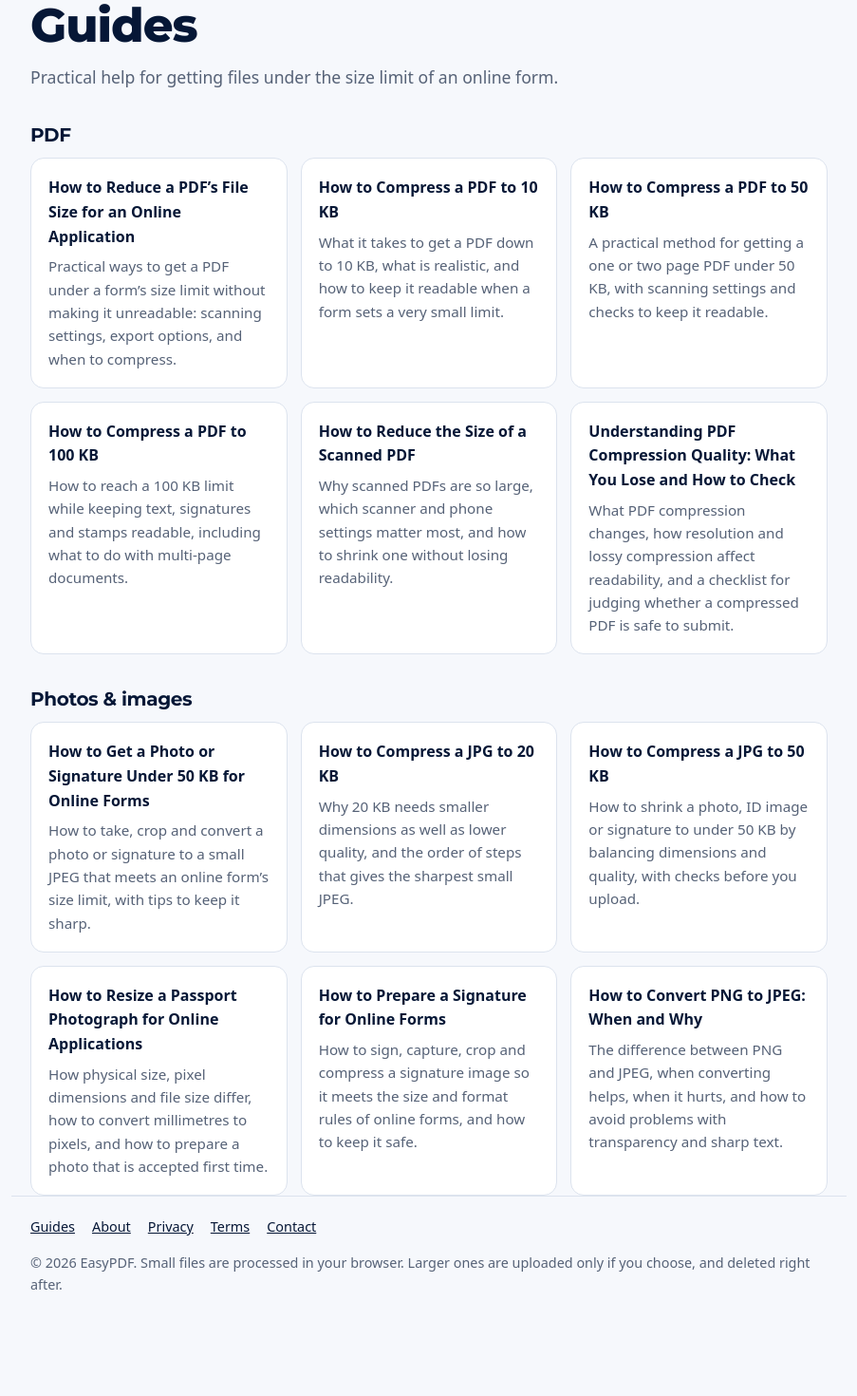
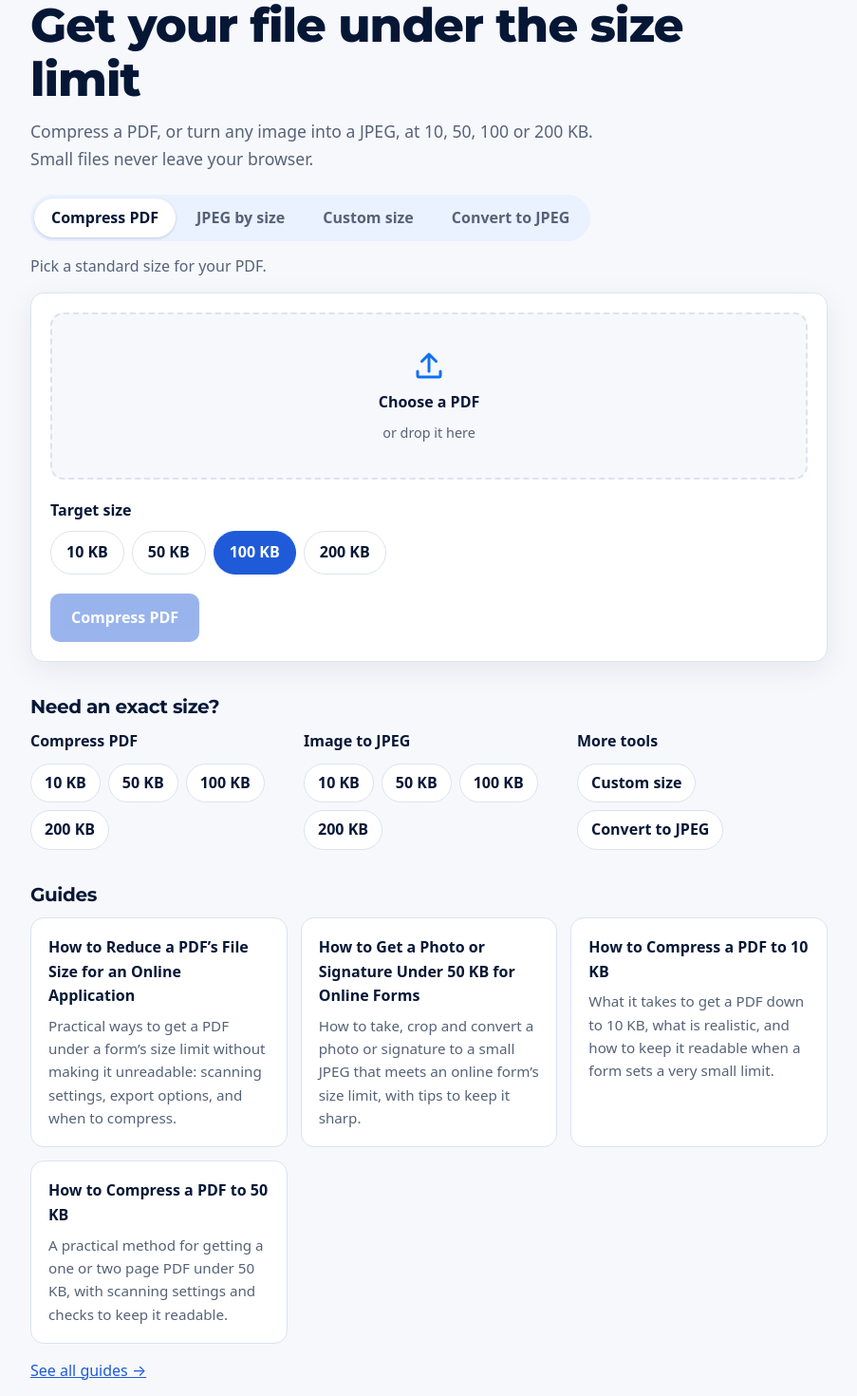
Before and after one commit to samirnagp/compresspdf, a Next.js app: page / in a window 1280 px wide. Shown: the part 100-1570 px from the top of the page at 95% size, without its empty margins (188-1091 px from the left). Before the commit the page ends 1510 px from the top, so only its background shows below. Built offline with nearby package versions, Linux system fonts and the light colour scheme.

Commit message:
Add files via upload

```diff
--- a/app/page.tsx
+++ b/app/page.tsx
@@ -1,33 +1,32 @@
-import type { Metadata } from 'next';
 import Link from 'next/link';
+import Home from '@/components/Home';
+import AdSlot from '@/components/AdSlot';
+import { HomeGuide } from '@/components/Guide';
+import { pages } from '@/lib/tools';
 import { guides } from '@/lib/guides';
 
-export const metadata: Metadata = {
-  title: 'Guides',
-  description: 'Step-by-step guides for getting PDFs, photos and signatures under the size limits of online forms.',
-  alternates: { canonical: '/guides' },
-};
-
-const GROUPS = ['PDF', 'Photos & images'] as const;
-
-export default function Guides() {
+export default function Page() {
+  const group = (kind: 'pdf' | 'image') => pages.filter((p) => p.kind === kind);
   return (
     <>
-      <h1>Guides</h1>
-      <p className="lead">Practical help for getting files under the size limit of an online form.</p>
-      {GROUPS.map((group) => (
-        <section key={group}>
-          <h2>{group}</h2>
-          <div className="cards">
-            {guides.filter((g) => g.group === group).map((g) => (
-              <Link key={g.slug} href={`/guides/${g.slug}`} className="card">
-                <strong>{g.title}</strong>
-                <span>{g.description}</span>
-              </Link>
-            ))}
-          </div>
-        </section>
-      ))}
+      <h1>Get your file under the size limit</h1>
+      <p className="lead">Compress a PDF, or turn any image into a JPEG, at 10, 50, 100 or 200 KB. Small files never leave your browser.</p>
+      <Home />
+      <AdSlot />
+      <h2>Need an exact size?</h2>
+      <div className="size-groups">
+        <div><h3>Compress PDF</h3><ul className="links">{group('pdf').map((p) => <li key={p.slug}><Link href={`/${p.slug}`}>{p.size} KB</Link></li>)}</ul></div>
+        <div><h3>Image to JPEG</h3><ul className="links">{group('image').map((p) => <li key={p.slug}><Link href={`/${p.slug}`}>{p.size} KB</Link></li>)}</ul></div>
+        <div><h3>More tools</h3><ul className="links"><li><Link href="/compress-to-custom-size">Custom size</Link></li><li><Link href="/convert-image-to-jpeg">Convert to JPEG</Link></li></ul></div>
+      </div>
+      <h2>Guides</h2>
+      <div className="cards">
+        {guides.slice(0, 4).map((g) => (
+          <Link key={g.slug} href={`/guides/${g.slug}`} className="card"><strong>{g.title}</strong><span>{g.description}</span></Link>
+        ))}
+      </div>
+      <p><Link href="/guides">See all guides →</Link></p>
+      <HomeGuide />
     </>
   );
 }
```
